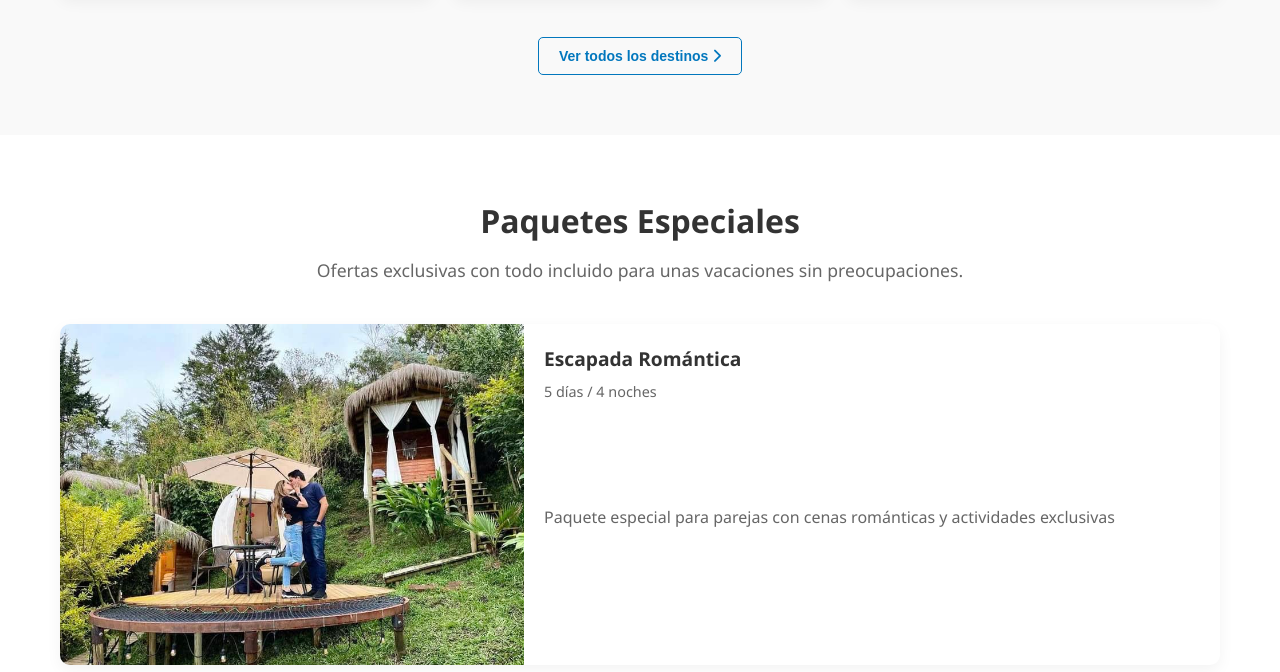
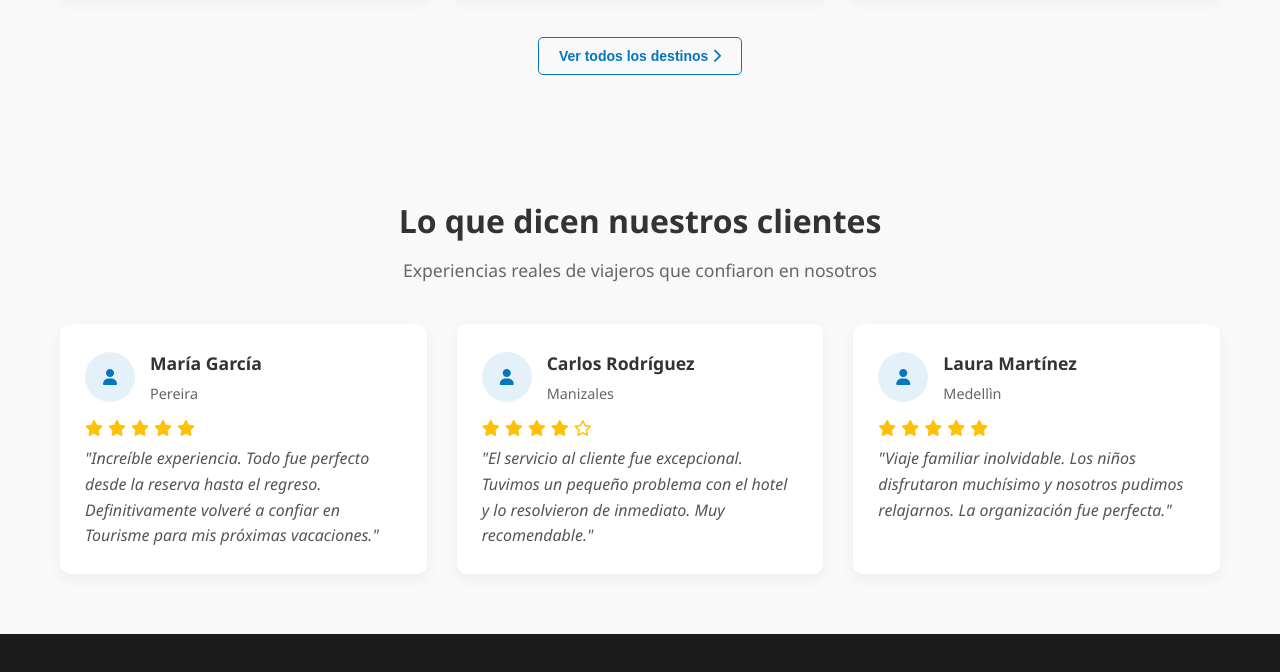
Before and after one commit to marianahoyos11/ProyectoTourisme, a website: page client/index.html in a window 1280 px wide. Shown: the part 1641-2313 px from the top of the page. Drawn offline with Linux system fonts and the light colour scheme.

Commit message:
actualizacion

```diff
--- a/client/index.html
+++ b/client/index.html
@@ -174,7 +174,7 @@
                 </div>
             </div>
             <div class="ver-mas">
-                <a href="home.html">
+                <a href="login.html">
                 <button class="btn btn-outline">
                     Ver todos los destinos
                     <i class="fas fa-chevron-right"></i>
@@ -184,7 +184,7 @@
         </div>
     </section>
 
-    <section class="paquetes">
+    <!-- <section class="paquetes">
         <div class="container">
             <div class="section-header">
                 <h2>Paquetes Especiales</h2>
@@ -241,12 +241,12 @@
                 </div>
             </div>
         </div>
-    </section>
+    </section> -->
 
     <section class="testimonios">
         <div class="container">
             <div class="section-header">
-                <h2>Lo Que Dicen Nuestros Clientes</h2>
+                <h2>Lo que dicen nuestros clientes</h2>
                 <p>Experiencias reales de viajeros que confiaron en nosotros</p>
             </div>
             <div class="testimonios-grid">
@@ -257,7 +257,7 @@
                         </div>
                         <div>
                             <h3>María García</h3>
-                            <p>Madrid</p>
+                            <p>Pereira</p>
                         </div>
                     </div>
                     <div class="rating">
@@ -276,7 +276,7 @@
                         </div>
                         <div>
                             <h3>Carlos Rodríguez</h3>
-                            <p>Barcelona</p>
+                            <p>Manizales</p>
                         </div>
                     </div>
                     <div class="rating">
@@ -295,7 +295,7 @@
                         </div>
                         <div>
                             <h3>Laura Martínez</h3>
-                            <p>Valencia</p>
+                            <p>Medellìn</p>
                         </div>
                     </div>
                     <div class="rating">
--- a/client/js/login.js
+++ b/client/js/login.js
@@ -19,7 +19,7 @@ document.getElementById('loginForm').addEventListener('submit', async (e) => {
         if (response.ok) {
             // Redirige según el rol
             if (data.rol === 'usuario') {
-                window.location.href = 'index.html';
+                window.location.href = 'home.html';
             } else if (data.rol === 'negocio') {
                 window.location.href = 'empresa.html';
             } else {
```
Also changed, not shown: client/destino_tarjeta.html (+2 -5 lines), client/empresa.html (+1 -1 lines), client/home.html (+1 -1 lines).
